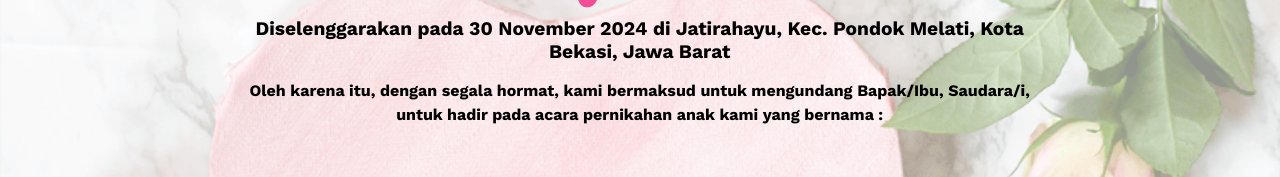
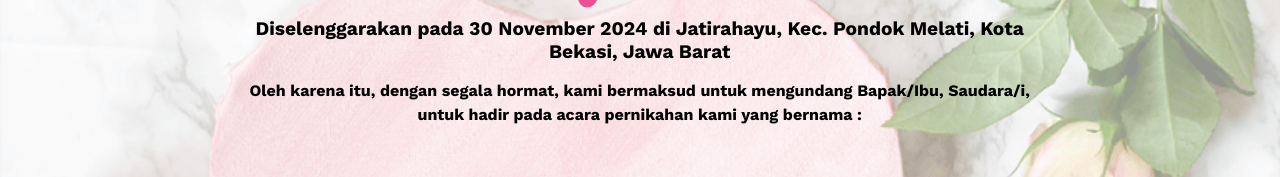
Before and after one commit to SayaWhira/Whira-Isma-Wedding, a plain HTML site: page index.html in a window 1280 px wide. Shown: the part 1799-1976 px from the top of the page. Drawn offline with nearby package versions, Linux system fonts and the light colour scheme; some packages are replaced by stand-ins of ours; a script that the page names is missing; a web font is replaced by a local one.

Commit message:
edit HTML

```diff
--- a/index.html
+++ b/index.html
@@ -134,7 +134,7 @@
             <p class="judul">Oleh karena itu, dengan segala hormat, kami bermaksud untuk mengundang Bapak/Ibu,
               Saudara/i,
               untuk hadir
-              pada acara pernikahan anak kami yang bernama :</p>
+              pada acara pernikahan kami yang bernama :</p>
           </div>
           <div class="row couple">
             <div class="col-lg-6">
```
